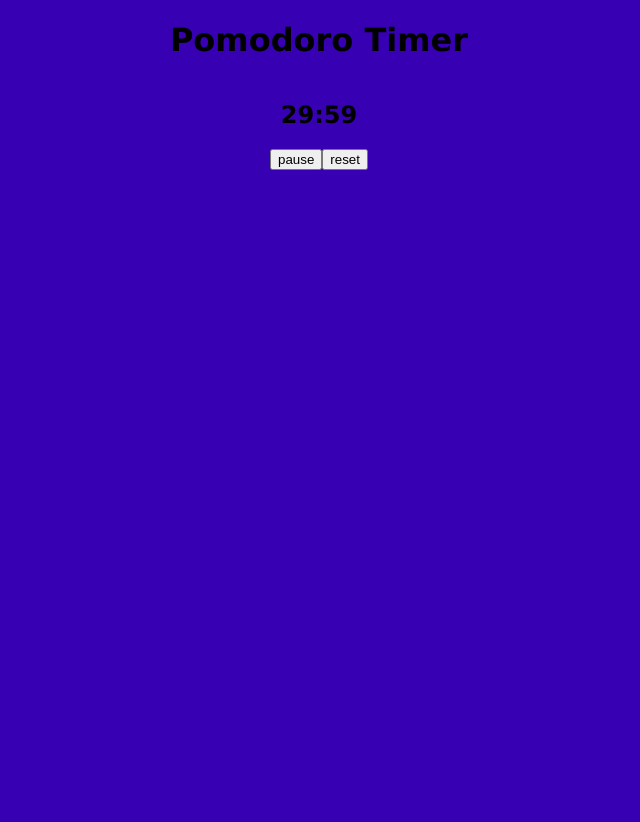
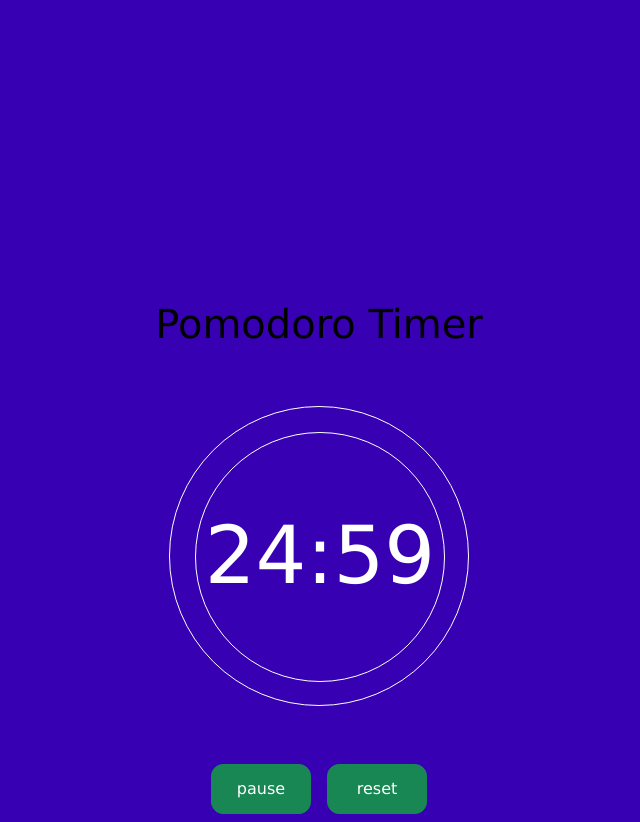
Before and after one commit to josefrancisco17/pomodoro-clock, a plain HTML site: page index.html in a window 1280 px wide. Both pictures are taken after a click on the button "start". Shown: the whole page, without its empty margins (321-961 px from the left). Before the commit the page ends 800 px from the top, so only its background shows below. Drawn offline with nearby package versions, Linux system fonts and the light colour scheme.

Commit message:
chnaged reset and play function as well as some UI

```diff
--- a/index.html
+++ b/index.html
@@ -5,20 +5,30 @@
     <meta charset="UTF-8">
     <meta name="viewport" content="width=device-width, initial-scale=1.0">
     <title>Pomodoro Timer</title>
+    <!-- Bootstrap -->
+    <link href="https://cdn.jsdelivr.net/npm/bootstrap@5.3.0-alpha2/dist/css/bootstrap.min.css" rel="stylesheet" integrity="sha384-aFq/bzH65dt+w6FI2ooMVUpc+21e0SRygnTpmBvdBgSdnuTN7QbdgL+OapgHtvPp" crossorigin="anonymous">
+    <!-- Load CSS -->
     <link rel="stylesheet" href="styles.css">
+    <!-- JQuery -->
     <script src="https://ajax.googleapis.com/ajax/libs/jquery/3.6.4/jquery.min.js"></script>
+    <!-- Load main.js -->
     <script src="main.js" charset="utf-8"></script>
 </head>
 
 <body>
-    <h1 class="title">Pomodoro Timer</h1>
-    <div class="clock">
-        <h2 class="time">time</h2>
-    </div>
-    <div class="control-panel">
-        <button class="button-playback">start</button>
-        <button class="button-reset">reset</button>
+    <div class="painel">
+        <h1 class="title">Pomodoro Timer</h1>
+        <div class="clock">
+            <div class="circle-out">
+                <div class="circle-in">
+                    <h2 class="time">time</h2>
+                </div>
+            </div>
+        </div>
+        <div class="control-panel">
+            <button type="button" class="btn btn-success playback">start</button>
+            <button type="button" class="btn btn-success reset">reset</button>
+        </div>
     </div>
 </body>
-
 </html>
--- a/main.js
+++ b/main.js
@@ -5,12 +5,12 @@ var remainingtime = 0;
 
 window.onload = function () {
     test();
-    $(".time").text("30:00");
+    $(".time").text("25:00");
 }
 
-$(document).on('click', '.button-playback', function () {
+$(document).on('click', '.playback', function () {
     if (started == 0) {
-        reset()
+        start();
     } else if (started == 1) {
         if (paused == 0) {
             pause();
@@ -21,20 +21,20 @@ $(document).on('click', '.button-playback', function () {
 });
 
 
-$(document).on('click', '.button-reset', function () {
+$(document).on('click', '.reset', function () {
     reset();
 });
 
 
 function pause() {
     paused = 1;
-    $(".button-playback").text("resume");
+    $(".playback").text("resume");
     clearInterval(intervalId);
 }
 
 function resume() {
     paused = 0;
-    $(".button-playback").text("pause");
+    $(".playback").text("pause");
     if (remainingtime > 0) {
         end = new Date(Date.now() + remainingtime);
         intervalId = setInterval(function () {
@@ -43,6 +43,9 @@ function resume() {
             remainingtime = distance;
             var minutes = Math.floor((distance % (1000 * 60 * 60)) / (1000 * 60));
             var seconds = Math.floor((distance % (1000 * 60)) / 1000);
+            if (seconds < 10) {
+                seconds = "0" + seconds;
+            }
             var text = minutes + ":" + seconds;
             $(".time").text(text);
 
@@ -54,8 +57,8 @@ function resume() {
     }
 }
 
-function reset() {
-    $(".button-playback").text("pause");
+function start() {
+    $(".playback").text("pause");
     clearInterval(intervalId);
     remainingtime = 0;
     paused = 0;
@@ -64,7 +67,11 @@ function reset() {
         clearInterval(intervalId);
     }
     var end = new Date(Date.now());
-    end.setMinutes(end.getMinutes() + 30);
+    end.setMinutes(end.getMinutes() + 25);
+    end.setSeconds(end.getSeconds() + 1);
+
+    var end = new Date(Date.now());
+    end.setMinutes(end.getMinutes() + 25);
     end.setSeconds(end.getSeconds() + 1);
 
     intervalId = setInterval(function () {
@@ -73,6 +80,9 @@ function reset() {
         remainingtime = distance;
         var minutes = Math.floor((distance % (1000 * 60 * 60)) / (1000 * 60));
         var seconds = Math.floor((distance % (1000 * 60)) / 1000);
+        if (seconds < 10) {
+            seconds = "0" + seconds;
+        }
         var text = minutes + ":" + seconds;
         $(".time").text(text);
 
@@ -82,12 +92,14 @@ function reset() {
         }
     }, 1000);
 }
-
-
-function test() {
-    x = setInterval(function () {
-        console.log("Started: " + started);
-        console.log("Paused: " + paused);
-        console.log("Remainingtime: " + remainingtime);
-    }, 1000);
+function reset() {
+    $(".playback").text("start");
+    clearInterval(intervalId);
+    remainingtime = 0;
+    paused = 0;
+    started = 0;
+    if (intervalId) {
+        clearInterval(intervalId);
+        $(".time").text("25:00");
+    }
 }
--- a/styles.css
+++ b/styles.css
@@ -3,7 +3,16 @@ body {
     font-family: Verdana, Geneva, Tahoma, sans-serif;
 }
 
+.painel {
+    margin-top: 300px;
+    display: flex;
+    justify-content: center;
+    flex-direction: column;
+    gap: 50px;
+}
+
 .title {
+    color: black;
     text-align: center;
 }
 
@@ -14,5 +23,37 @@ body {
 
 .clock {
     display: flex;
+    color:white;
     justify-content: center;
 }
+
+
+.circle-out {
+    padding: 25px;
+    height: 300px;
+    width: 300px;
+    border-radius: 50%;
+    border: 1px white solid;
+}
+
+.circle-in {
+    height: 250px;
+    width: 250px;
+    border-radius: 50%;
+    border: 1px white solid;
+}
+
+.time {
+    display: flex;
+    color:white;
+    justify-content: center;
+    margin-top: 75px;
+    font-size: 5rem;
+}
+
+.btn {
+    width: 100px;
+    height: 50px;
+    margin: 0.5rem;
+    border-radius: 12px;
+}
```
